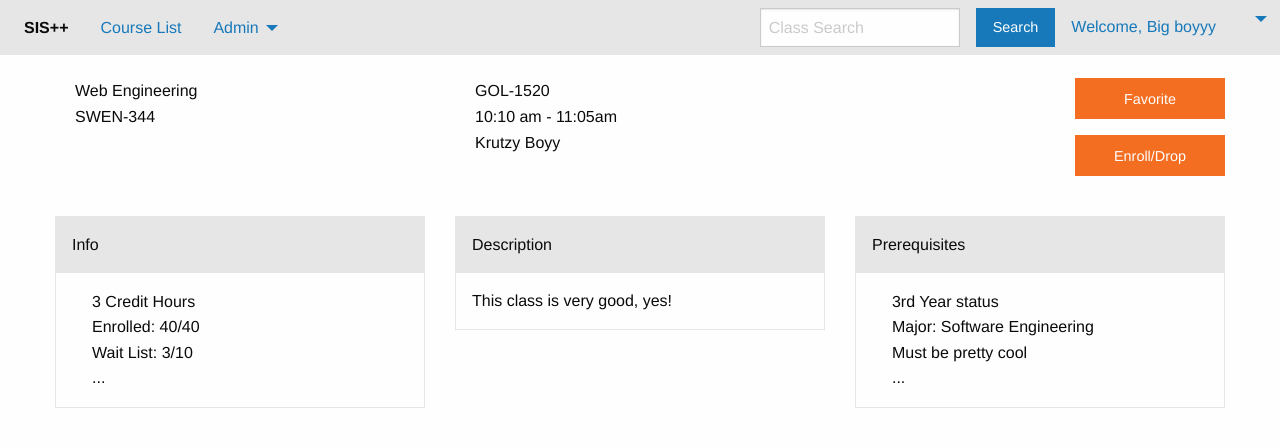
After one commit to rl5849/SIS, a PHP site: page /course_view.html in a window 1280 px wide. The commit adds this page. Shown: the top 447 px of the page. Run offline with PHP 8.4, Linux system fonts and the light colour scheme.

Commit message:
Updated Course search and course view

```diff
--- /dev/null
+++ b/course_view.html
@@ -0,0 +1,127 @@
+<!doctype html>
+<html class="no-js" lang="en">
+  <head>
+    <meta charset="utf-8">
+    <meta http-equiv="x-ua-compatible" content="ie=edge">
+    <meta name="viewport" content="width=device-width, initial-scale=1.0">
+    <title>SIS - Course List</title>
+    <link rel="stylesheet" href="css/app.css">
+  </head>
+  <body>
+	<div class="top-bar">
+	  <div class="top-bar-left">
+		<ul class="dropdown menu" data-dropdown-menu>
+		  <li class="menu-text">SIS++</li>
+		  <li><a href="course_list.html">Course List</a></li>
+		  <li>
+			<a href="#">Admin</a>
+			<ul class="menu vertical">
+			  <li><a href="#">Admin Action 1</a></li>
+			  <li><a href="#">Admin Action 2</a></li>
+			  <li><a href="#">Admin Action 3</a></li>
+			</ul>
+		  </li>
+		</ul>
+	  </div>
+	  <div class="top-bar-right">
+		<ul class="dropdown menu" data-dropdown-menu>
+			<ul class="menu">
+			  <li><input type="search" placeholder="Class Search"></li>
+			  <li><button type="button" class="button">Search</button></li>
+			</ul>
+			<li>
+				<a href="account.html">Welcome, Big boyyy</a>
+			</li>
+			<li>
+				<a href="#"></a>
+				<ul class="menu vertical">
+				  <li><a href="account.html">Profile</a></li>
+				  <li><a href="account.html">Classes</a></li>
+				  <li><a href="https://www.linkedin.com/">LinkedIn</a></li>
+				  <li><a href="login.html">Logout</a></li> <!-- we need to make sure this actually logs them out-->
+				</ul>
+			</li>
+		</ul>
+	  </div>
+	</div>
+    <div class="grid-container">
+
+      <div class="grid-x grid-padding-x" style="padding-top:2%;">
+
+        <div class="large-4 medium-4 small-4 cell">
+          <ul class="profile-list">
+            <li>Web Engineering</li>
+            <li>SWEN-344</li>
+          </ul>
+        </div>
+        <div class="large-6 medium-6 small-5 cell">
+          <ul class="profile-list">
+            <li>GOL-1520</li>
+            <li>10:10 am - 11:05am</li>
+            <li>Krutzy Boyy</li>
+          </ul>
+        </div>
+        <div class="large-2 medium-2 small-3 cell">
+          <ul class="profile-list">
+            <li>
+              <p><input type="submit" class="button expanded rit-orange" value="Favorite"></input></p>
+              <p><input type="submit" class="button expanded rit-orange" value="Enroll/Drop"></input></p>
+            </li>
+          </ul>
+        </div>
+
+      </div>
+
+      <div class="grid-x grid-padding-x" style="padding-top:2%;">
+
+        <div class="large-4 medium-4 small-4 cell">
+          <div class="card">
+            <div class="card-divider">
+              Info
+            </div>
+            <div class="card-section">
+              <ul class="profile-list">
+                <li>3 Credit Hours</li>
+                <li>Enrolled: 40/40</li>
+                <li>Wait List: 3/10</li>
+                <li>...</li>
+              </ul>
+            </div>
+          </div>
+        </div>
+        <div class="large-4 medium-4 small-4 cell">
+          <div class="card">
+            <div class="card-divider">
+              Description
+            </div>
+            <div class="card-section">
+              This class is very good, yes!
+            </div>
+          </div>
+        </div>
+        <div class="large-4 medium-4 small-4 cell">
+          <div class="card">
+            <div class="card-divider">
+              Prerequisites
+            </div>
+            <div class="card-section">
+              <ul class="profile-list">
+                <li>3rd Year status</li>
+                <li>Major: Software Engineering</li>
+                <li>Must be pretty cool</li>
+                <li>...</li>
+              </ul>
+            </div>
+          </div>
+        </div>
+
+      </div>
+
+    </div>
+
+    <script src="bower_components/jquery/dist/jquery.js"></script>
+    <script src="bower_components/what-input/dist/what-input.js"></script>
+    <script src="bower_components/foundation-sites/dist/js/foundation.js"></script>
+    <script src="js/app.js"></script>
+  </body>
+</html>
--- a/scss/app.scss
+++ b/scss/app.scss
@@ -73,3 +73,10 @@ $rit_brown: #513127;
 .profile-list {
 	list-style: none;
 }
+
+.favorited-classes-title {
+  background-color: $rit_orange;
+  a {
+    color: white;
+  }
+}
```
Also changed, not shown: account.html (+9 -6 lines), course_list.html (+53 -0 lines), login.html (+8 -10 lines), css/app.css.
